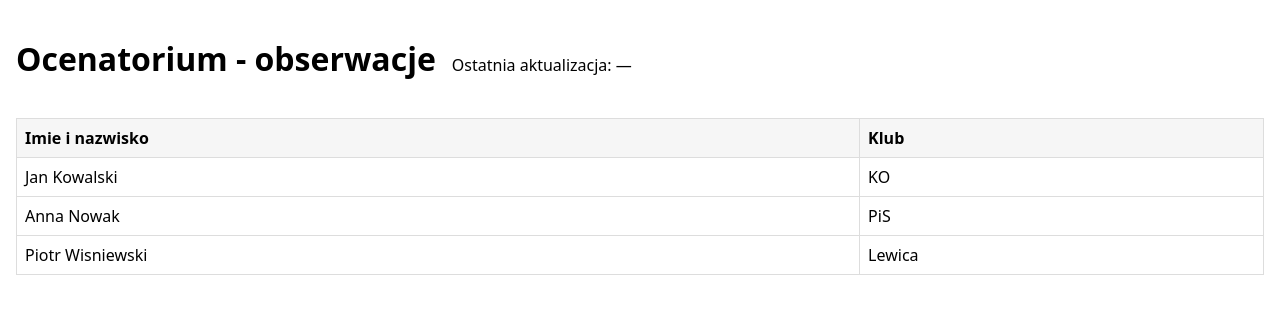
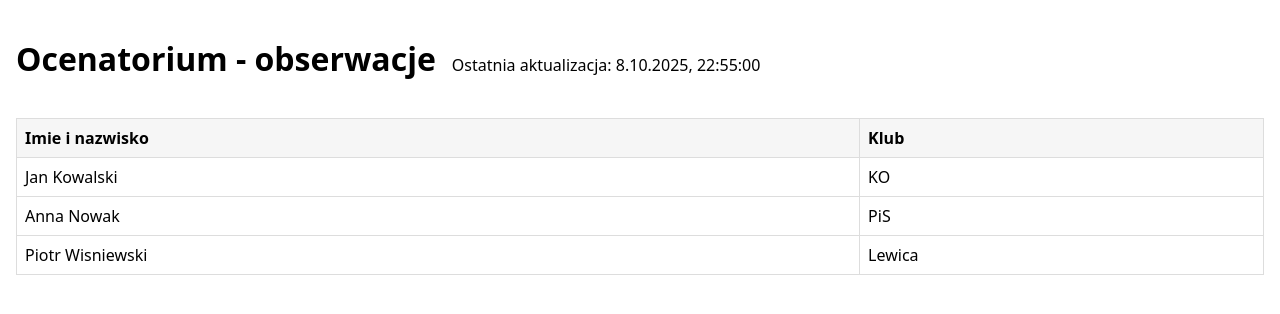
Before and after one commit to Ocenatorium/ocenatorium-frontend, a plain HTML site: page index.html in a window 1280 px wide. Drawn offline with Linux system fonts and the light colour scheme.

Commit message:
feat: fetch + tabela + metadata date

```diff
--- a/app.js
+++ b/app.js
@@ -1,15 +1,34 @@
-async function loadJSON(path){const r=await fetch(path);if(!r.ok)throw new Error(r.status);return r.json();}
-function render(items){
-  const root=document.getElementById('root');
-  root.innerHTML=`<table class="table"><thead><tr><th>Imie i nazwisko</th><th>Klub</th></tr></thead>
-  <tbody>${items.map(x=>`<tr><td>${x.name}</td><td>${x.club}</td></tr>`).join('')}</tbody></table>`;
+async function loadJSON(path) {
+  const r = await fetch(path);
+  if (!r.ok) throw new Error(r.status);
+  return r.json();
 }
-(async()=>{
-  try{
-    const data=await loadJSON('./public/data/deputies.json');
-    if(data.generated_at&&data.items){
-      document.getElementById('lastUpdate').textContent=new Date(data.generated_at).toLocaleString('pl-PL');
-      render(data.items);
-    }else{render(data);}
-  }catch(e){document.getElementById('root').textContent=`Blad ladowania danych: ${e.message}`;}
+function render(items) {
+  const root = document.getElementById("root");
+  root.innerHTML = `<table class="table"><thead><tr><th>Imie i nazwisko</th><th>Klub</th></tr></thead>
+  <tbody>${items
+    .map((x) => `<tr><td>${x.name}</td><td>${x.club}</td></tr>`)
+    .join("")}</tbody></table>`;
+}
+(async () => {
+  try {
+    const data = await loadJSON("./public/data/deputies.json");
+
+    // ⬇️ CACHE – zapamiętujemy ostatnio wczytane dane
+    window.__data = Array.isArray(data) ? data : data.items;
+
+    // jeśli masz znacznik #lastUpdate i dane z metadanymi, ustaw datę
+    if (!Array.isArray(data) && data.generated_at) {
+      document.getElementById("lastUpdate").textContent = new Date(
+        data.generated_at
+      ).toLocaleString("pl-PL");
+    }
+
+    // render zawsze z cache
+    render(window.__data);
+  } catch (e) {
+    document.getElementById(
+      "root"
+    ).textContent = `Błąd ładowania danych: ${e.message}`;
+  }
 })();
--- a/index.html
+++ b/index.html
@@ -1,11 +1,17 @@
-<!doctype html>
-<html lang="pl"><head>
-  <meta charset="utf-8"/><meta name="viewport" content="width=device-width,initial-scale=1"/>
-  <title>Ocenatorium</title>
-  <link rel="stylesheet" href="./styles.css"/>
-</head><body>
-  <header><h1>Ocenatorium - obserwacje</h1>
-  <p class="meta">Ostatnia aktualizacja: <span id="lastUpdate">—</span></p></header>
-  <main id="root"></main>
-  <script src="./app.js"></script>
-</body></html>
+<!DOCTYPE html>
+<html lang="pl">
+  <head>
+    <meta charset="utf-8" />
+    <meta name="viewport" content="width=device-width,initial-scale=1" />
+    <title>Ocenatorium</title>
+    <link rel="stylesheet" href="./styles.css" />
+  </head>
+  <body>
+    <header>
+      <h1>Ocenatorium - obserwacje</h1>
+      <p class="meta">Ostatnia aktualizacja: <span id="lastUpdate">—</span></p>
+    </header>
+    <main id="root"></main>
+    <script src="./app.js" defer></script>
+  </body>
+</html>
--- a/public/data/deputies.json
+++ b/public/data/deputies.json
@@ -1,5 +1,8 @@
-[
-  {"name":"Jan Kowalski","club":"KO"},
-  {"name":"Anna Nowak","club":"PiS"},
-  {"name":"Piotr Wisniewski","club":"Lewica"}
-]
+{
+  "generated_at": "2025-10-08T22:55:00Z",
+  "items": [
+    { "name": "Jan Kowalski", "club": "KO" },
+    { "name": "Anna Nowak", "club": "PiS" },
+    { "name": "Piotr Wisniewski", "club": "Lewica" }
+  ]
+}
```
